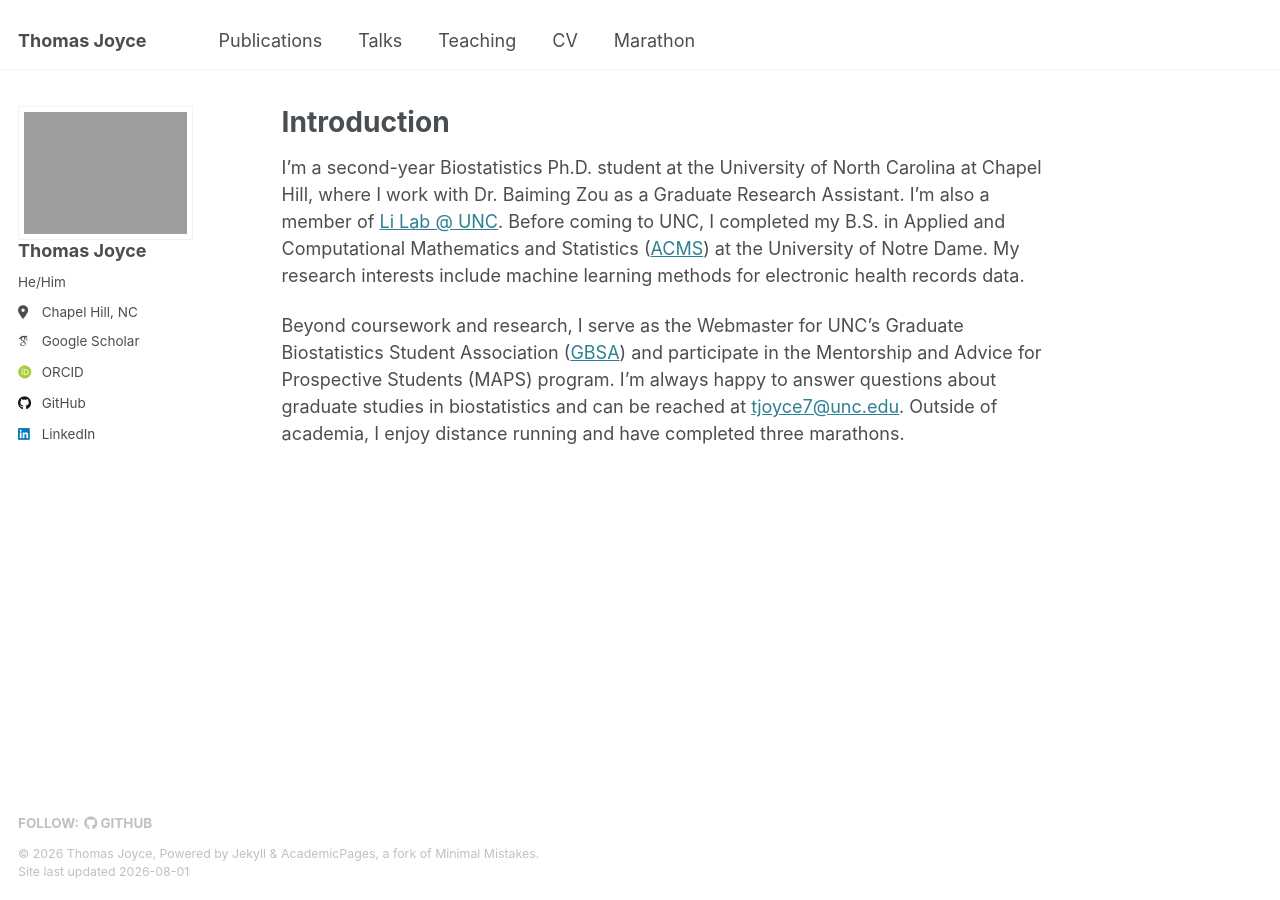
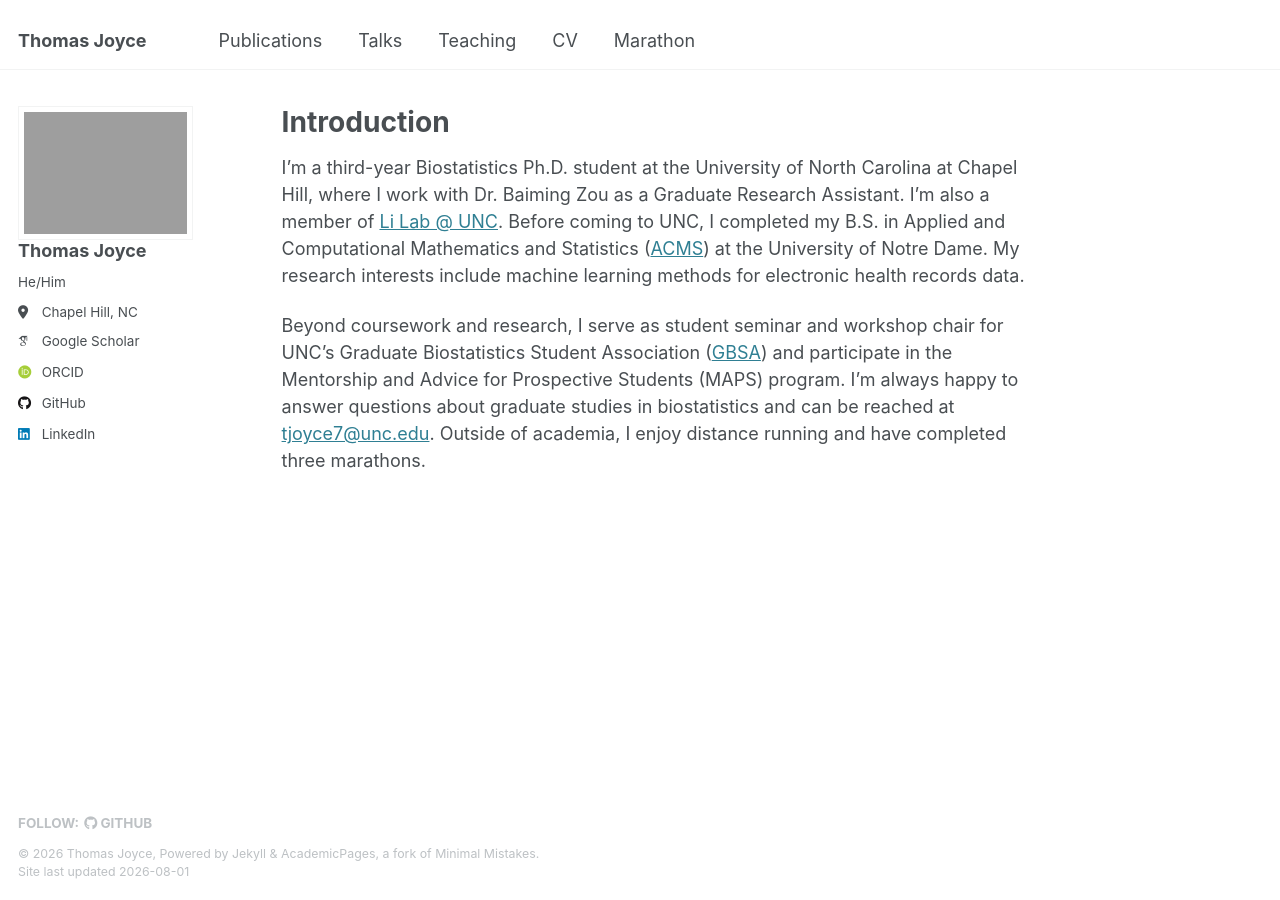
Before and after one commit to thomasjoyce7/personal-website, a Jekyll site: the page built from _pages/about.md, in a window 1280 px wide. Built offline with Jekyll 4.4.1, drawn with Linux system fonts in a browser that asks for light colours; some web fonts are replaced.

Commit message:
Updated intro

```diff
--- a/_pages/about.md
+++ b/_pages/about.md
@@ -9,6 +9,6 @@ redirect_from:
 Introduction
 ============
 
-I'm a second-year Biostatistics Ph.D. student at the University of North Carolina at Chapel Hill, where I work with Dr. Baiming Zou as a Graduate Research Assistant. I'm also a member of [Li Lab @ UNC](https://sites.google.com/view/didongli/). Before coming to UNC, I completed my B.S. in Applied and Computational Mathematics and Statistics ([ACMS](https://acms.nd.edu/)) at the University of Notre Dame. My research interests include machine learning methods for electronic health records data.
+I'm a third-year Biostatistics Ph.D. student at the University of North Carolina at Chapel Hill, where I work with Dr. Baiming Zou as a Graduate Research Assistant. I'm also a member of [Li Lab @ UNC](https://sites.google.com/view/didongli/). Before coming to UNC, I completed my B.S. in Applied and Computational Mathematics and Statistics ([ACMS](https://acms.nd.edu/)) at the University of Notre Dame. My research interests include machine learning methods for electronic health records data.
 
-Beyond coursework and research, I serve as the Webmaster for UNC's Graduate Biostatistics Student Association ([GBSA](https://bsa.web.unc.edu/)) and participate in the Mentorship and Advice for Prospective Students (MAPS) program. I'm always happy to answer questions about graduate studies in biostatistics and can be reached at [tjoyce7@unc.edu](mailto:tjoyce7@unc.edu). Outside of academia, I enjoy distance running and have completed three marathons.
+Beyond coursework and research, I serve as student seminar and workshop chair for UNC's Graduate Biostatistics Student Association ([GBSA](https://bsa.web.unc.edu/)) and participate in the Mentorship and Advice for Prospective Students (MAPS) program. I'm always happy to answer questions about graduate studies in biostatistics and can be reached at [tjoyce7@unc.edu](mailto:tjoyce7@unc.edu). Outside of academia, I enjoy distance running and have completed three marathons.
```
